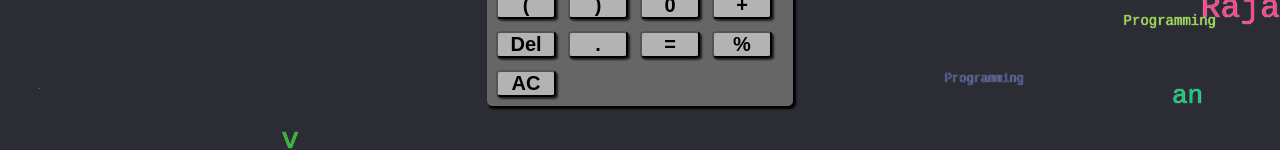
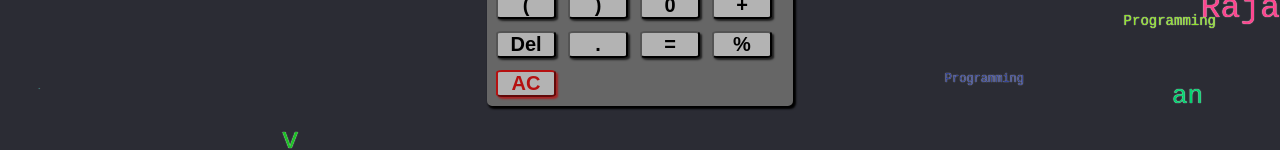
Before and after one commit to actionanand/calculator, an Angular app: page / in a window 1280 px wide. Shown: the part 410-560 px from the top of the page. Built offline with nearby package versions, Linux system fonts and the light colour scheme.

Commit message:
btn color changed

```diff
--- a/src/app/components/calculator/calculator.component.html
+++ b/src/app/components/calculator/calculator.component.html
@@ -7,7 +7,10 @@
       <input id="inputBox" type="text" name="output" placeholder="0" disabled="disabled" class="disabledInput" [value]= "inputVals" />
       <br/>
 
-      <button *ngFor="let b of buttonVals" (click)="getInput($event,b)" type="button">{{ b }}</button>
+      <button *ngFor="let btn of buttonVals" (click)="getInput($event, btn)" type="button"
+      [className]="btn=='AC' ? 'danger-btn' : ''">
+        {{ btn }}
+      </button>
     </form>
   </div>
 
--- a/src/app/components/calculator/calculator.component.scss
+++ b/src/app/components/calculator/calculator.component.scss
@@ -52,9 +52,23 @@
   font-weight: bold;
   border-radius: 10%;
   box-shadow: 2px 2px 2px 0px rgba(0,0,0,0.7);
+  user-select: none;
 }
 
 button:hover {
   background-color: #8c8c8c;
   cursor: pointer;
 }
+
+.danger-btn {
+  // background-color: #ffff;
+  color: #b51111;
+  border-color: #b51111;
+  box-shadow: 2px 2px 2px 0px rgba(194, 6, 6, 0.7);;
+}
+
+.danger-btn:hover {
+  background-color: #d38585;
+  // color: #b51111;
+  color: unset;
+}
```
